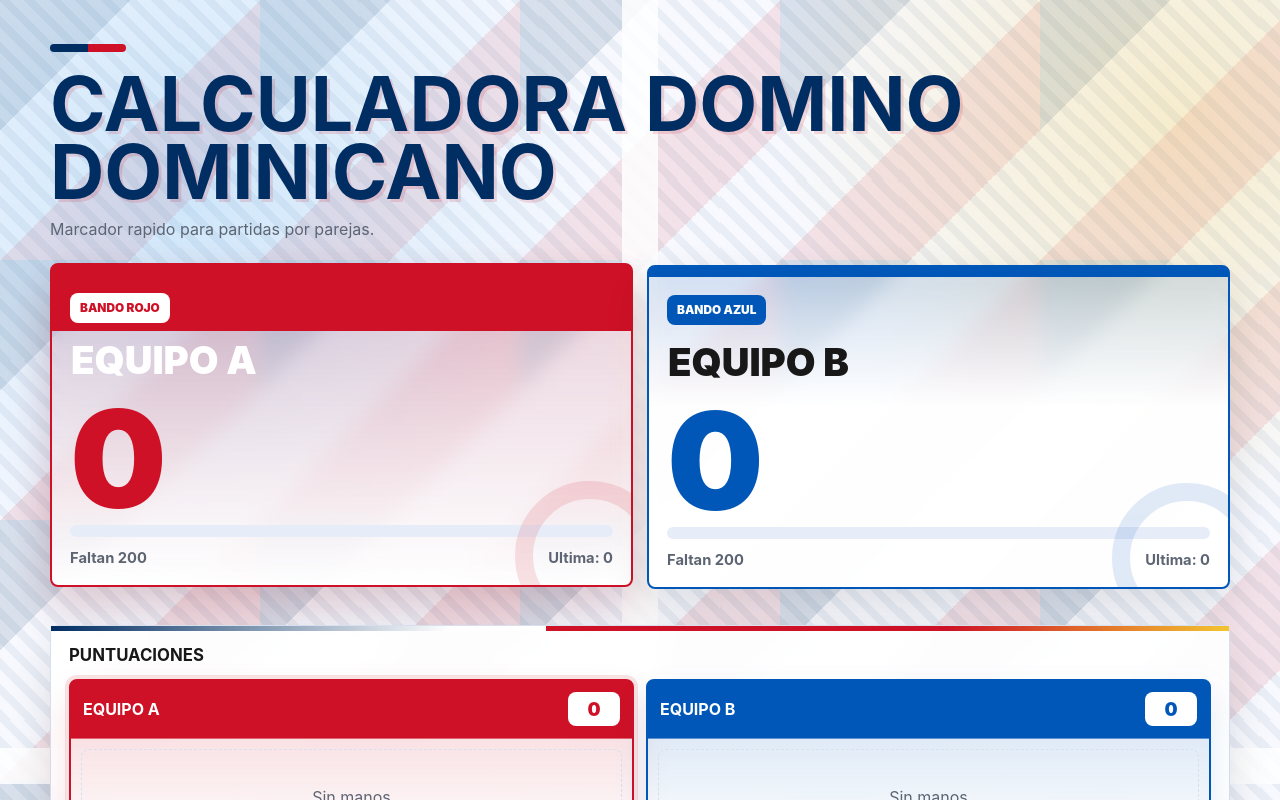
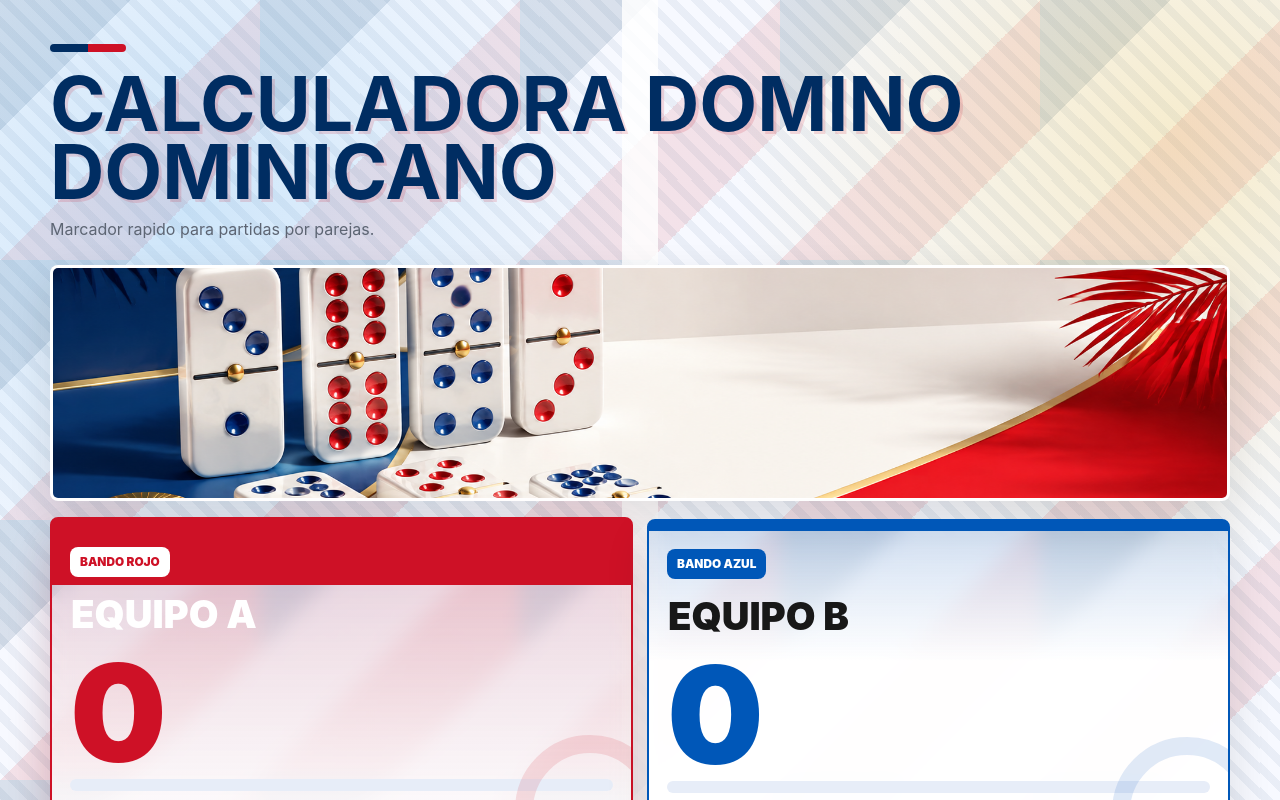
Before and after one commit to elvismedia-create/calculadora-domino-dominicano, a React (Vite) app: page / in a window 1280 px wide. Shown: the top 800 px of the page. Built offline with nearby package versions, Linux system fonts and the light colour scheme.

Commit message:
Add Dominican domino banner

```diff
--- a/src/App.jsx
+++ b/src/App.jsx
@@ -339,6 +339,10 @@ function App() {
         </div>
       </header>
 
+      <section className="hero-banner" aria-label="Domino dominicano">
+        <img src="/assets/domino-dominicano-banner.png" alt="Fichas de domino con colores dominicanos" />
+      </section>
+
       <section className="scoreboard" aria-label="Marcador">
         {[0, 1].map((team) => (
           <ScoreCard
--- a/src/styles.css
+++ b/src/styles.css
@@ -92,6 +92,23 @@ h1 {
 .subtitle.compact {
   margin: 0;
   font-size: .92rem;
+}
+
+.hero-banner {
+  margin: 0 0 18px;
+  border: 3px solid rgba(255,255,255,.85);
+  border-radius: var(--radius);
+  overflow: hidden;
+  box-shadow: var(--shadow);
+  background: #fff;
+}
+
+.hero-banner img {
+  display: block;
+  width: 100%;
+  height: clamp(130px, 24vw, 230px);
+  object-fit: cover;
+  object-position: left center;
 }
 
 .domino-mark {
@@ -918,6 +935,10 @@ select:focus {
     grid-template-columns: 1fr;
   }
 
+  .hero-banner img {
+    height: 128px;
+  }
+
   .domino-mark {
     grid-template-columns: repeat(2, 44px);
     justify-content: start;
```
Also changed, not shown: public/assets/domino-dominicano-banner.png (added).
